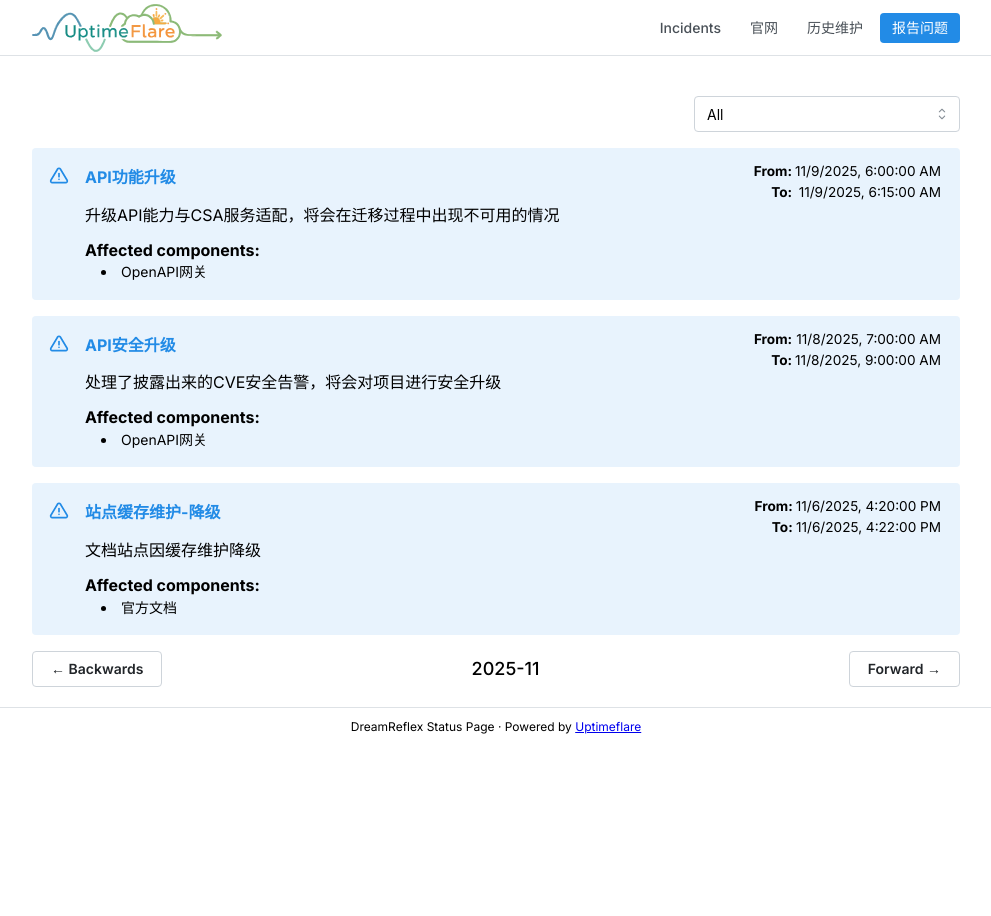
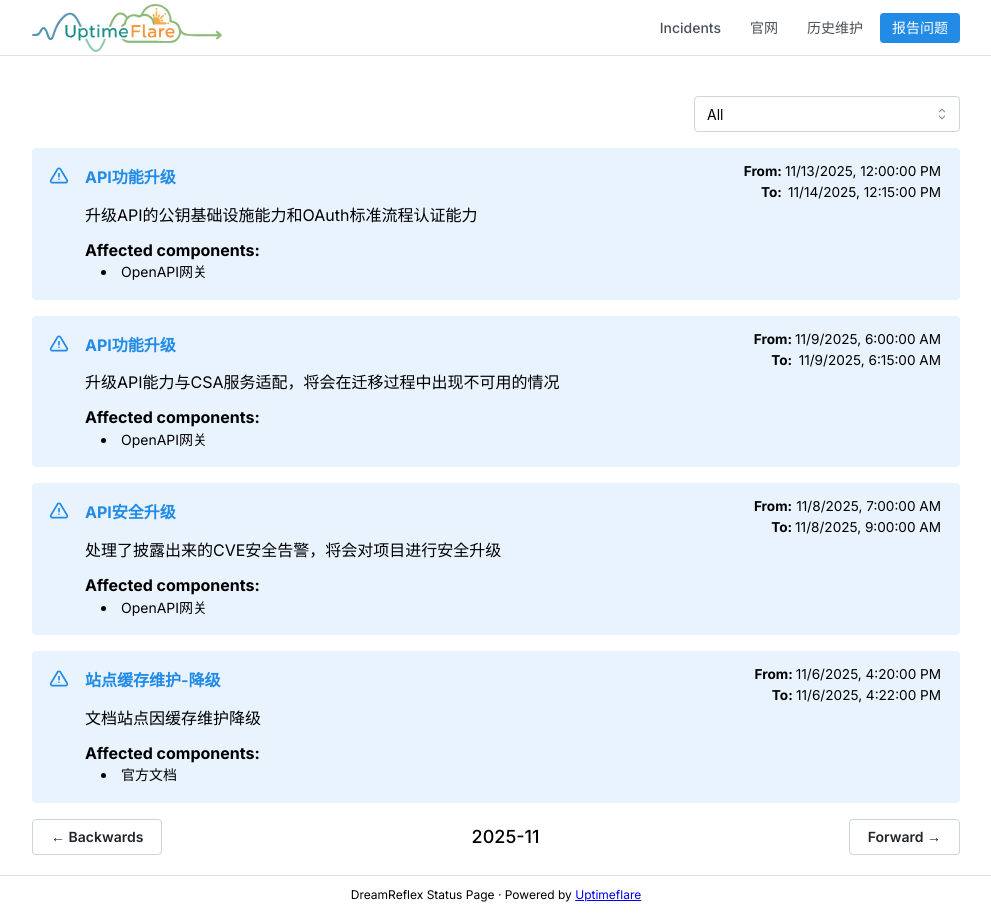
Before and after one commit to dreamreflex/status, a Next.js app: page /incidents in a window 1280 px wide. Shown: the whole page, without its empty margins (144-1135 px from the left). Before the commit the page ends 800 px from the top, so only its background shows below. Built offline with nearby package versions, Linux system fonts and the light colour scheme.

Commit message:
Add maintenance entry for API功能升级
Added a new maintenance entry for API upgrades.

```diff
--- a/uptime.config.ts
+++ b/uptime.config.ts
@@ -86,5 +86,13 @@ const maintenances: MaintenanceConfig[] = [
     end:   '2025-11-09T14:15:00+08:00',
     color: 'blue',
   },
+   {
+    monitors: ['dreamreflex_api'],
+    title: 'API功能升级',
+    body: '升级API的公钥基础设施能力和OAuth标准流程认证能力',
+    start: '2025-11-13T20:00:00+08:00',
+    end:   '2025-11-14T20:15:00+08:00',
+    color: 'blue',
+  },
 ]
 export { maintenances, pageConfig, workerConfig }
```
